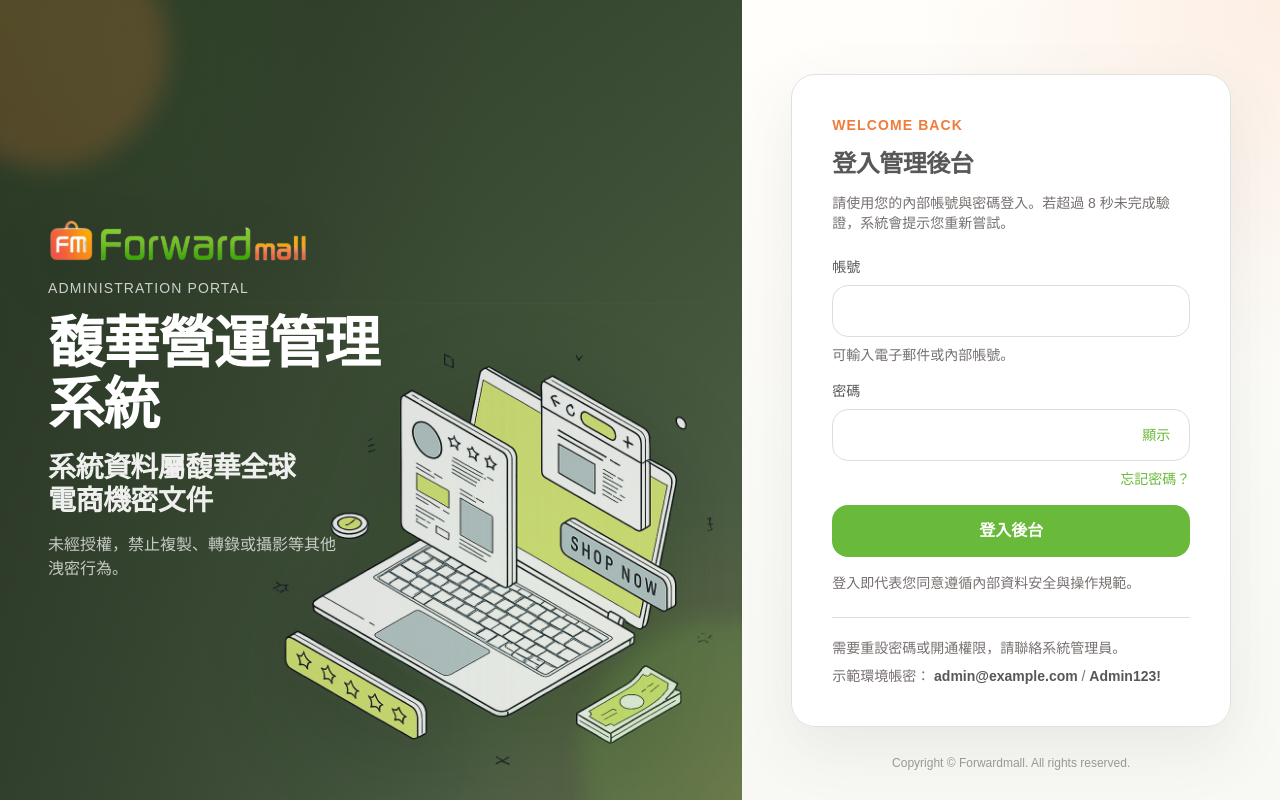
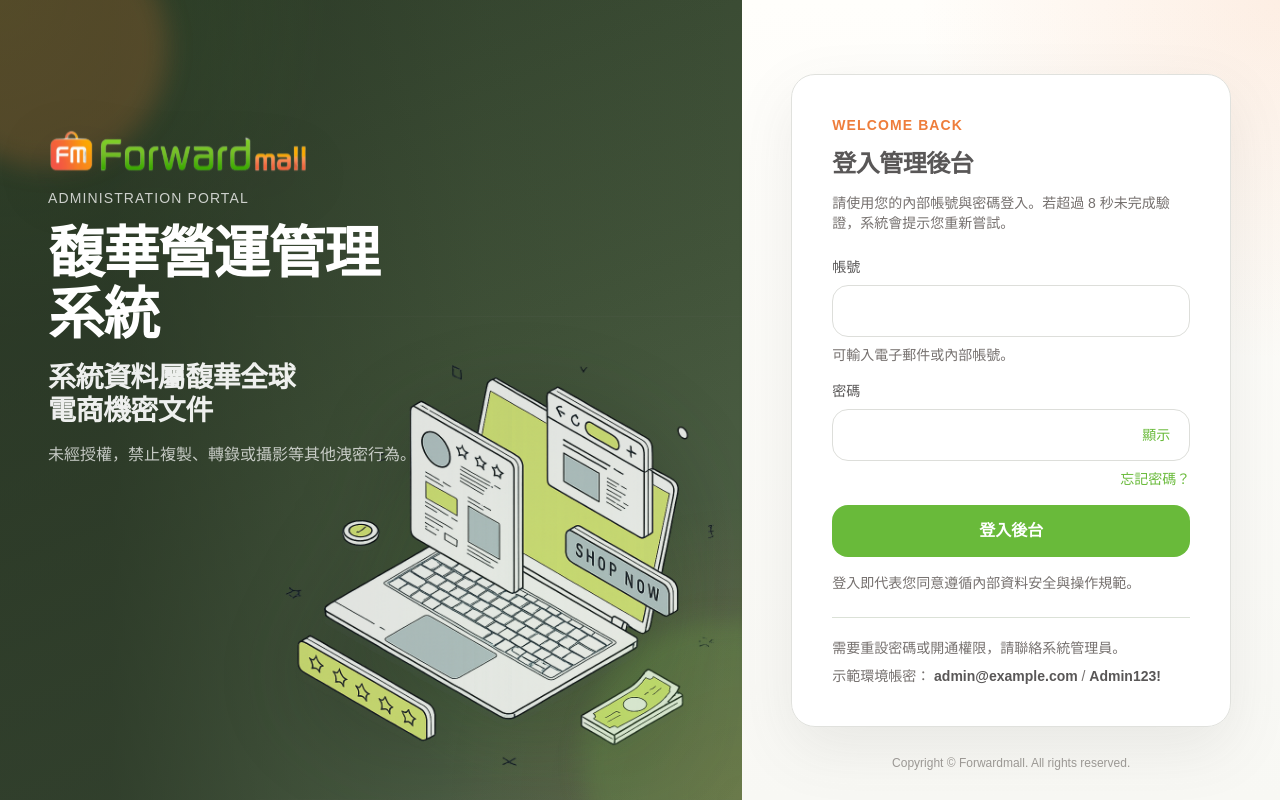
Before and after one commit to truelove4044/nuxt_base, a Nuxt app: page /login in a window 1280 px wide. Built offline with nearby package versions, Linux system fonts and the light colour scheme.

Commit message:
chore: 改文字

```diff
--- a/app/components/auth/AuthBrandPanel.vue
+++ b/app/components/auth/AuthBrandPanel.vue
@@ -71,7 +71,7 @@
     inset: 0;
     background: linear-gradient(
       90deg,
-      rgba(34, 46, 31, 0.65) 0%,
+      rgba(34, 46, 31, 0.65) 15%,
       rgba(34, 46, 31, 0.35) 40%,
       rgba(34, 46, 31, 0.12) 65%,
       rgba(34, 46, 31, 0.02) 95%,
@@ -164,7 +164,7 @@
   }
 
   .auth-brand-panel__subtitle {
-    max-width: 16ch;
+    max-width: 17ch;
     color: rgba(255, 255, 255, 0.92);
     font-size: clamp(1.25rem, 2.2vw, 1.75rem);
     font-weight: 600;
@@ -172,7 +172,7 @@
   }
 
   .auth-brand-panel__description {
-    max-width: 34ch;
+    max-width: 42ch;
     color: rgba(255, 255, 255, 0.72);
     font-size: var(--text-base);
     line-height: 24px;
@@ -239,6 +239,10 @@
       padding: var(--space-16) var(--space-12);
     }
 
+    .auth-brand-panel__content {
+      transform: translateY(-30%);
+    }
+
     .auth-brand-panel__list {
       display: grid;
     }
@@ -248,7 +252,7 @@
       top: auto;
       right: 0;
       bottom: 0;
-      width: min(42vw, 500px);
+      width: min(38vw, 500px);
     }
   }
 
```
